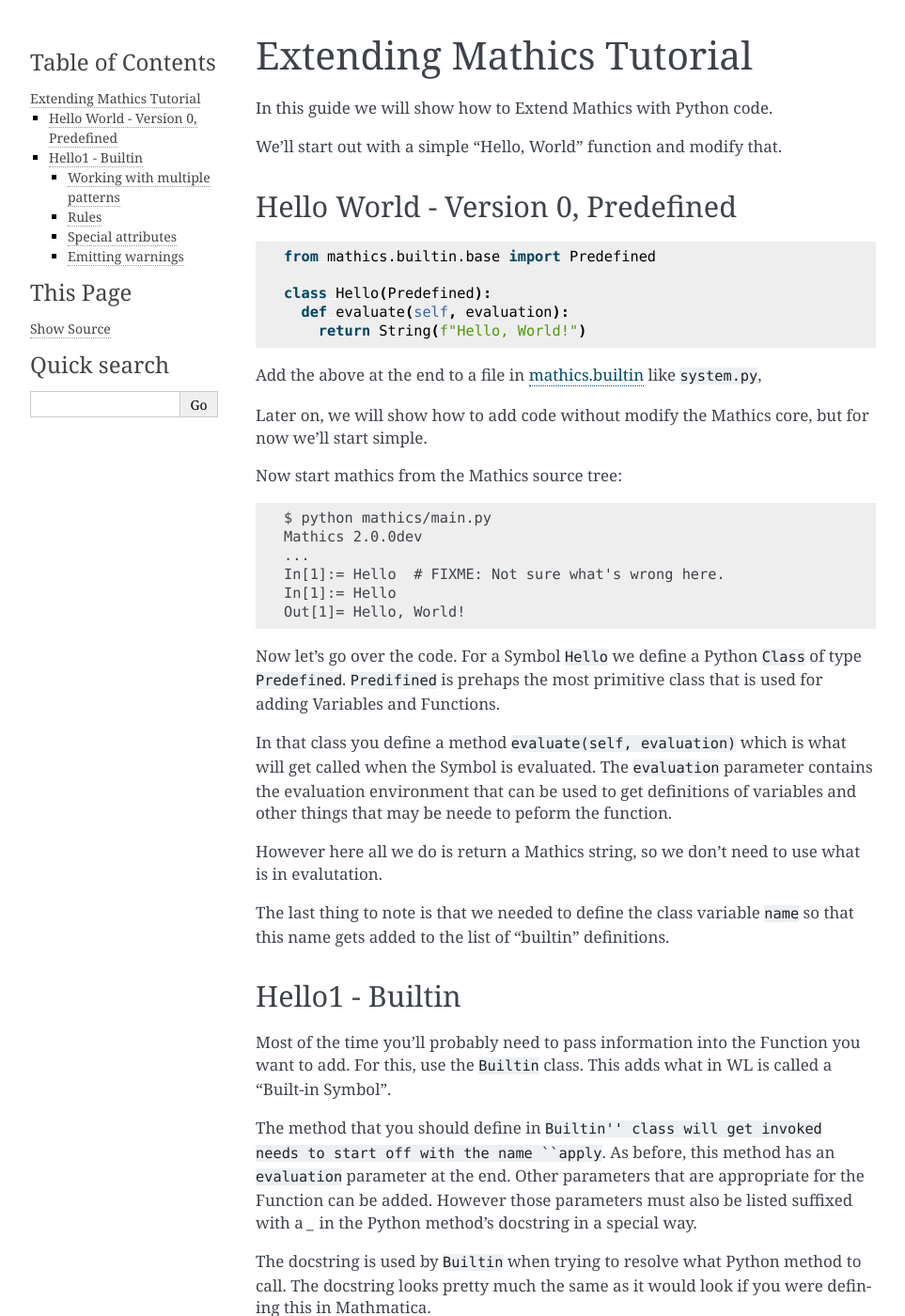
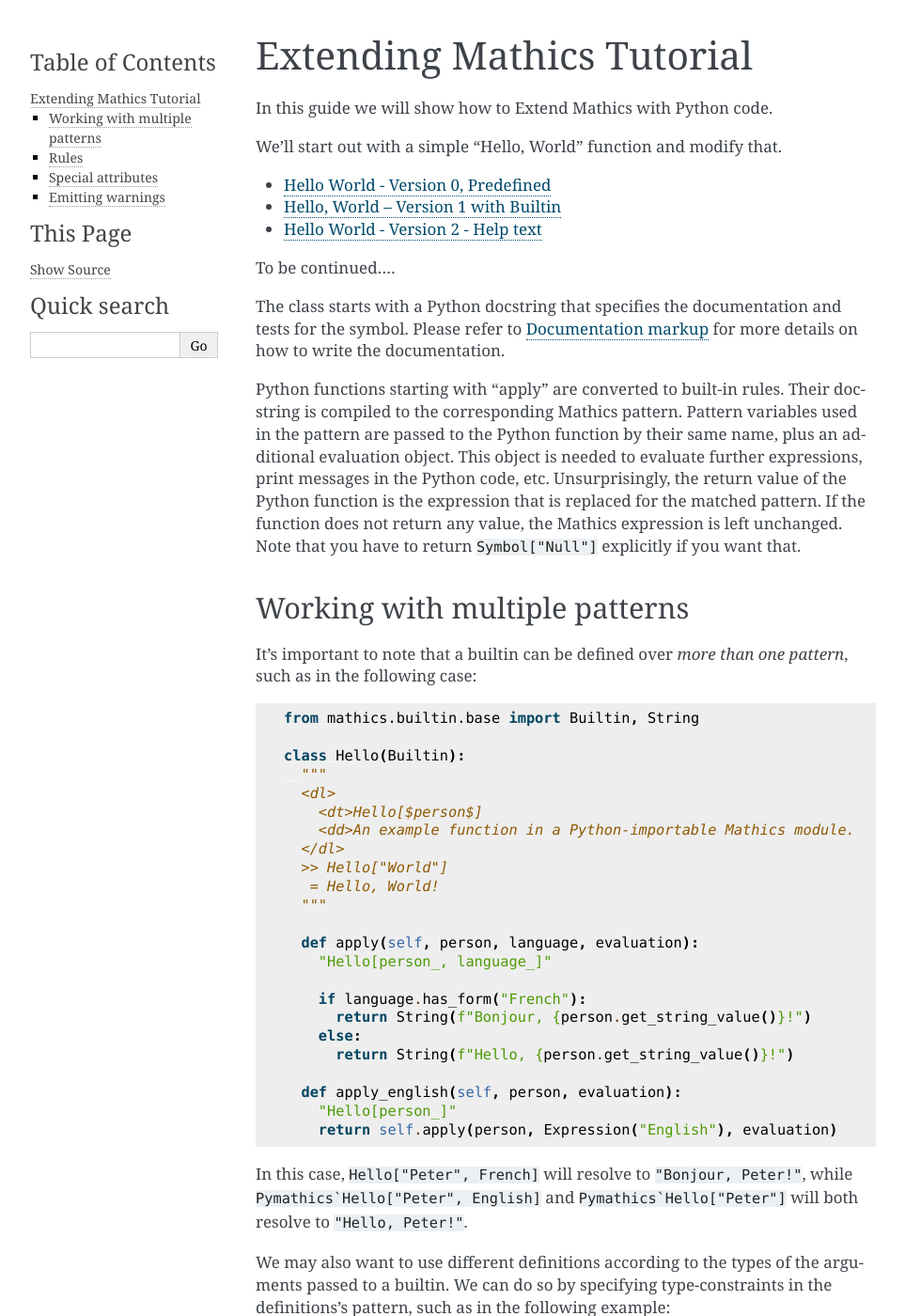
Before and after one commit to Mathics3/mathics-development-guide, a Sphinx documentation site: the page built from docs/developing-code/extending/tutorial.rst, in a window 1280 px wide and 1400 px high. Shown: the whole window at 94% size, without its empty margins (148-1111 px from the left). Built offline with Sphinx 7.4.7, drawn with Linux system fonts in a browser that asks for light colours; some of the changed text lies outside the part shown.

Commit message:
More tutorial

```diff
--- a/docs/developing-code/extending/tutorial.rst
+++ b/docs/developing-code/extending/tutorial.rst
@@ -14,97 +14,12 @@
 
 We'll start out with a simple "Hello, World" function and modify that.
 
-Hello World - Version 0, Predefined
------------------------------------
+.. toctree::
+   :maxdepth: 2
 
-.. code-block:: python
-
-  from mathics.builtin.base import Predefined
-
-  class Hello(Predefined):
-    def evaluate(self, evaluation):
-      return String(f"Hello, World!")
-
-Add the above at the end to a file in `mathics.builtin
-<https://github.com/mathics/Mathics/tree/master/mathics/builtin.ast>`_
-like ``system.py``,
-
-Later on, we will show how to add code without modify the Mathics core, but
-for now we'll start simple.
-
-Now start mathics from the Mathics source tree:
-
-::
-
-   $ python mathics/main.py
-   Mathics 2.0.0dev
-   ...
-   In[1]:= Hello  # FIXME: Not sure what's wrong here.
-   In[1]:= Hello
-   Out[1]= Hello, World!
-
-
-Now let's go over the code. For a Symbol ``Hello`` we
-define a Python ``Class`` of type ``Predefined``. ``Predifined`` is prehaps the
-most primitive class that is used for adding Variables and Functions.
-
-In that class you define a method ``evaluate(self, evaluation)`` which
-is what will get called when the Symbol is evaluated. The
-``evaluation`` parameter contains the evaluation environment that can
-be used to get definitions of variables and other things that may be
-neede to peform the function.
-
-However here all we do is return a Mathics string, so we don't need to
-use what is in evalutation.
-
-The last thing to note is that we needed to define the class variable
-``name`` so that this name gets added to the list of "builtin" definitions.
-
-
-Hello1 - Builtin
-----------------
-
-Most of the time you'll probably need to pass information into the Function you
-want to add. For this, use the ``Builtin`` class. This adds what in WL is called
-a "Built-in Symbol".
-
-The method that you should define in ``Builtin'' class will get
-invoked needs to start off with the name ``apply``. As before, this
-method has an ``evaluation`` parameter at the end. Other parameters
-that are appropriate for the Function can be added. However those parameters
-must also be listed suffixed with a `_` in the Python method's docstring in a special way.
-
-The docstring is used by ``Builtin`` when trying to resolve what
-Python method to call. The docstring looks pretty much the same as it
-would look if you were defining this in Mathmatica.
-
-For example, let's add a string parameter. In Mathics the function might look like this
-
-
-.. code-block:: mathematica
-
-
-  Hello[s_String] := Print["Hello, " <> s <> "!"]
-
-In Python then the apply method looks like this:
-
-.. code-block:: python
-
-  def apply(s, evaluation):
-    "Hello[s_String]"
-        return f"Hello, {String(s)}!"
-
-Here is the complete code:
-
-.. code-block:: python
-
-  from mathics.builtin.base import Builtin
-
-  class Hello1(Builtin):
-    name = "Hello1"
-    def apply(s, evaluation):
-      "Hello1[s_String]"
-          return f"Hello, {String(s)}!"
+   tutorial/hello0
+   tutorial/hello1
+   tutorial/hello2
 
 To be continued....
 
```
Also changed, not shown: docs/developing-code/extending/tutorial/hello0.rst (added, +46 -0 lines), docs/developing-code/extending/tutorial/hello1.rst (added, +44 -0 lines), docs/developing-code/extending/tutorial/hello2.rst (added, +34 -0 lines), docs/developing-code/extending/tutorial/Hello2.png (added).
